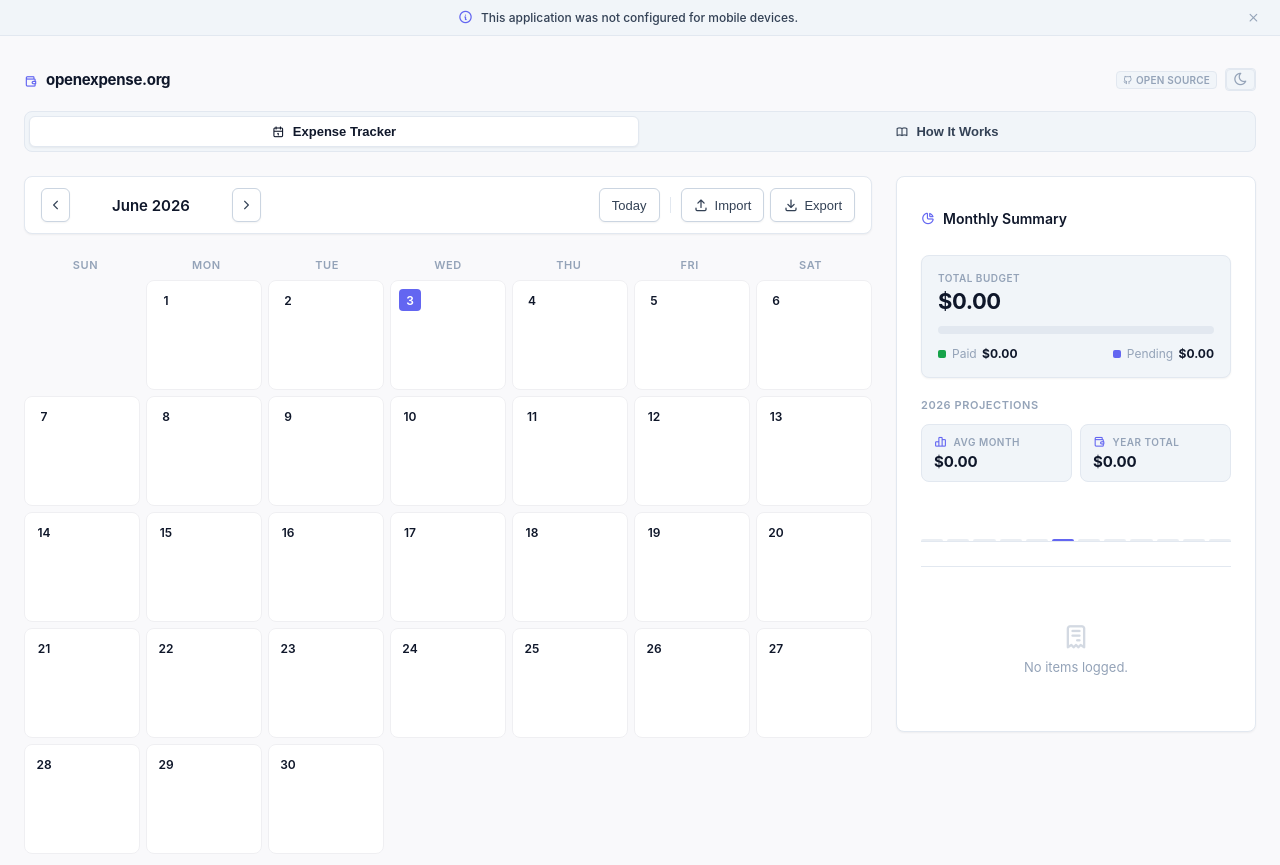
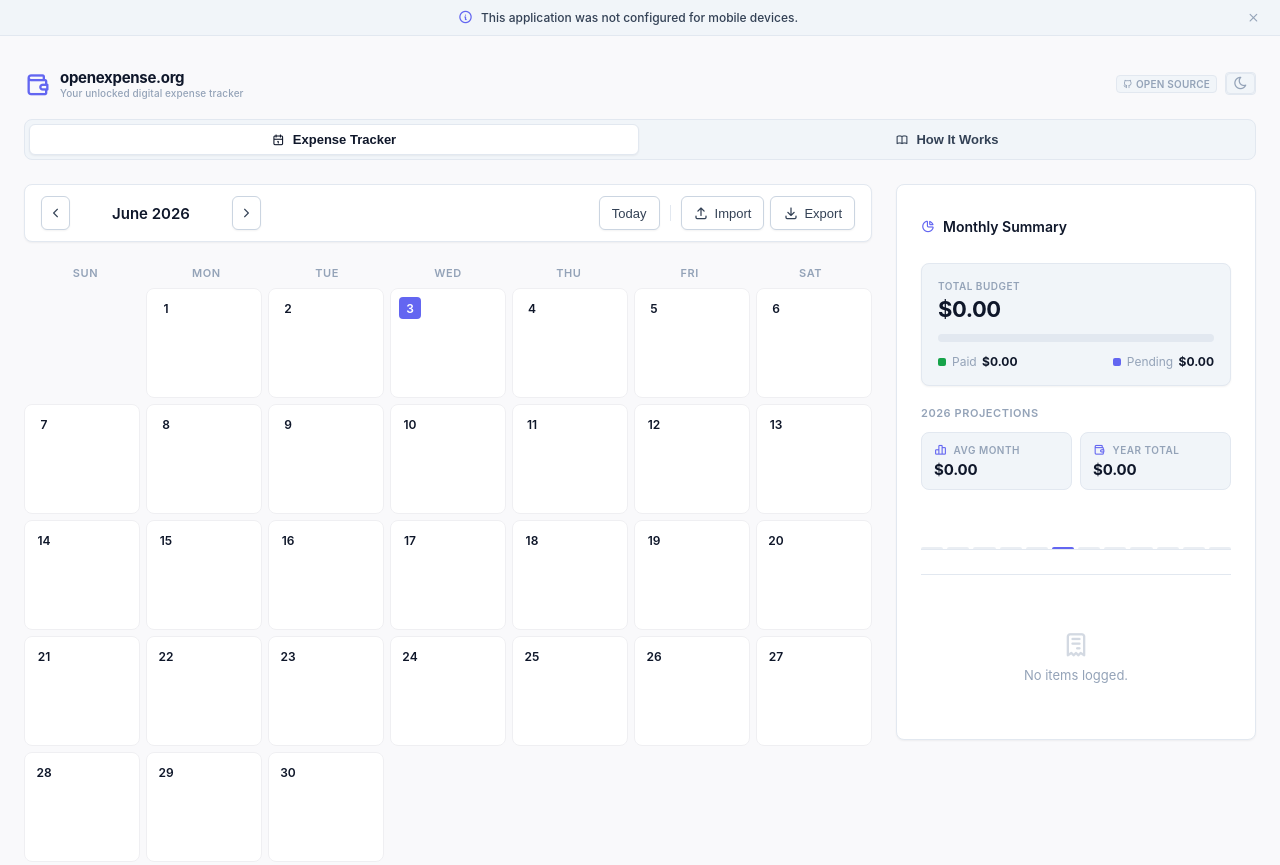
Before and after one commit to ghadow1/openexpense.org, a plain HTML site: page index.html in a window 1280 px wide. Shown: the top 865 px of the page. Drawn offline with Linux system fonts and the light colour scheme.

Commit message:
Enhance header branding with description and adjust icon size

```diff
--- a/index.html
+++ b/index.html
@@ -30,9 +30,16 @@
 
     <header class="site-header">
       <div class="brand">
-        <i class="ti ti-wallet" style="font-size: 14px; padding-top: 3px;"></i>
-        <span class="brand-name">openexpense.org</span>
+        <i class="ti ti-wallet" style="font-size: 28px; padding-top: 3px;"></i>
+
+        <!-- Wrap the text in a new div set to column -->
+        <div style="display: flex; flex-direction: column;">
+          <span class="brand-name">openexpense.org</span>
+          <span class="brand-description" style="font-size: 10px; color: var(--text2);">Your unlocked digital expense
+            tracker</span>
+        </div>
       </div>
+
       <div class="header-actions">
         <a href="https://github.com/ghadow1/openexpense.org" target="_blank" class="header-repo-link"
           aria-label="Source Repository">
--- a/openexpense.css
+++ b/openexpense.css
@@ -150,6 +150,14 @@
         font-weight: 700;
         color: var(--text-strong);
         letter-spacing: -0.02em;
+    }
+
+    .brand-description {
+        font-size: 11px;
+        font-weight: 500;
+        color: var(--text2);
+        letter-spacing: 0.01em;
+        line-height: 1.2;
     }
 
     .brand-version {
```
